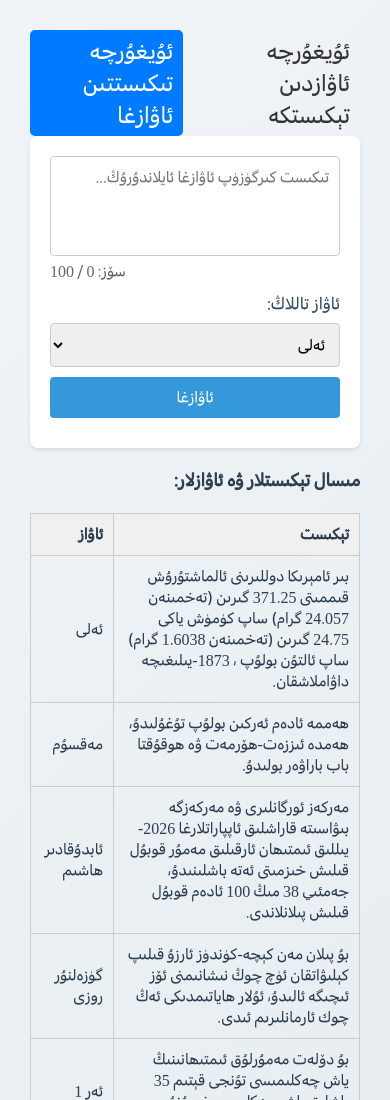
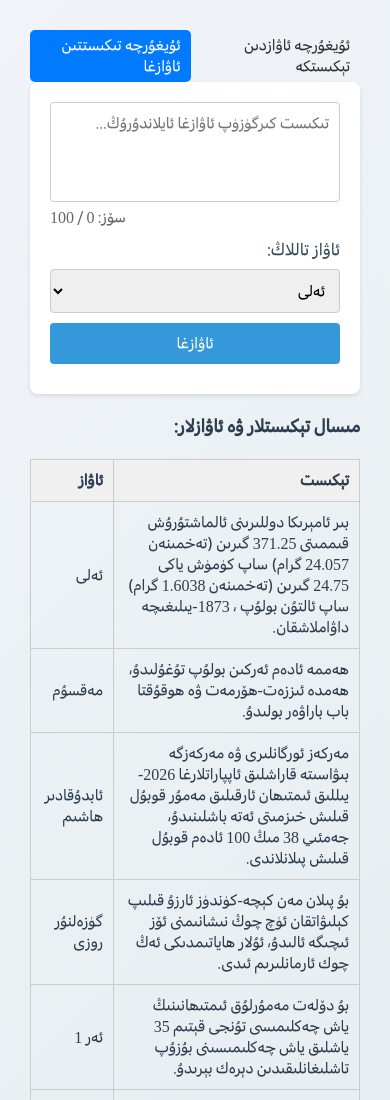
Before and after one commit to Alimjoo/synthesizer, a website: page public/index.html in a window 390 px wide. Shown: the top 1100 px of the page. Drawn offline with Linux system fonts and the light colour scheme.

Commit message:
fix for phone

```diff
--- a/public/style.css
+++ b/public/style.css
@@ -157,3 +157,12 @@ label {
     text-align: right;
     direction: rtl;
 }
+
+@media (max-width: 600px) {
+    .selected_title{
+        gap: 5px;
+    }
+    .selected_title h5 {
+        font-size: 16px; /* Adjust size as needed */
+    }
+}
```
